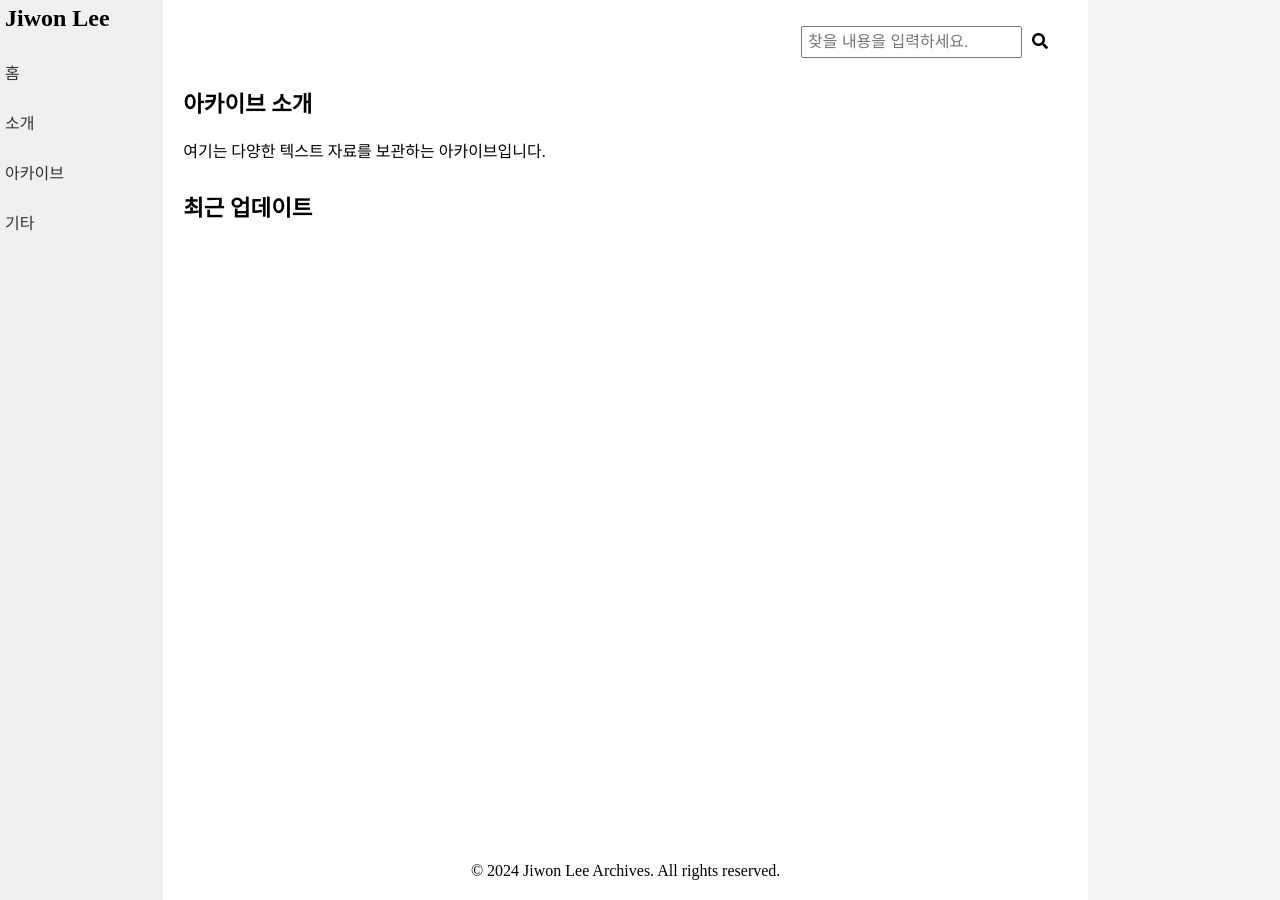
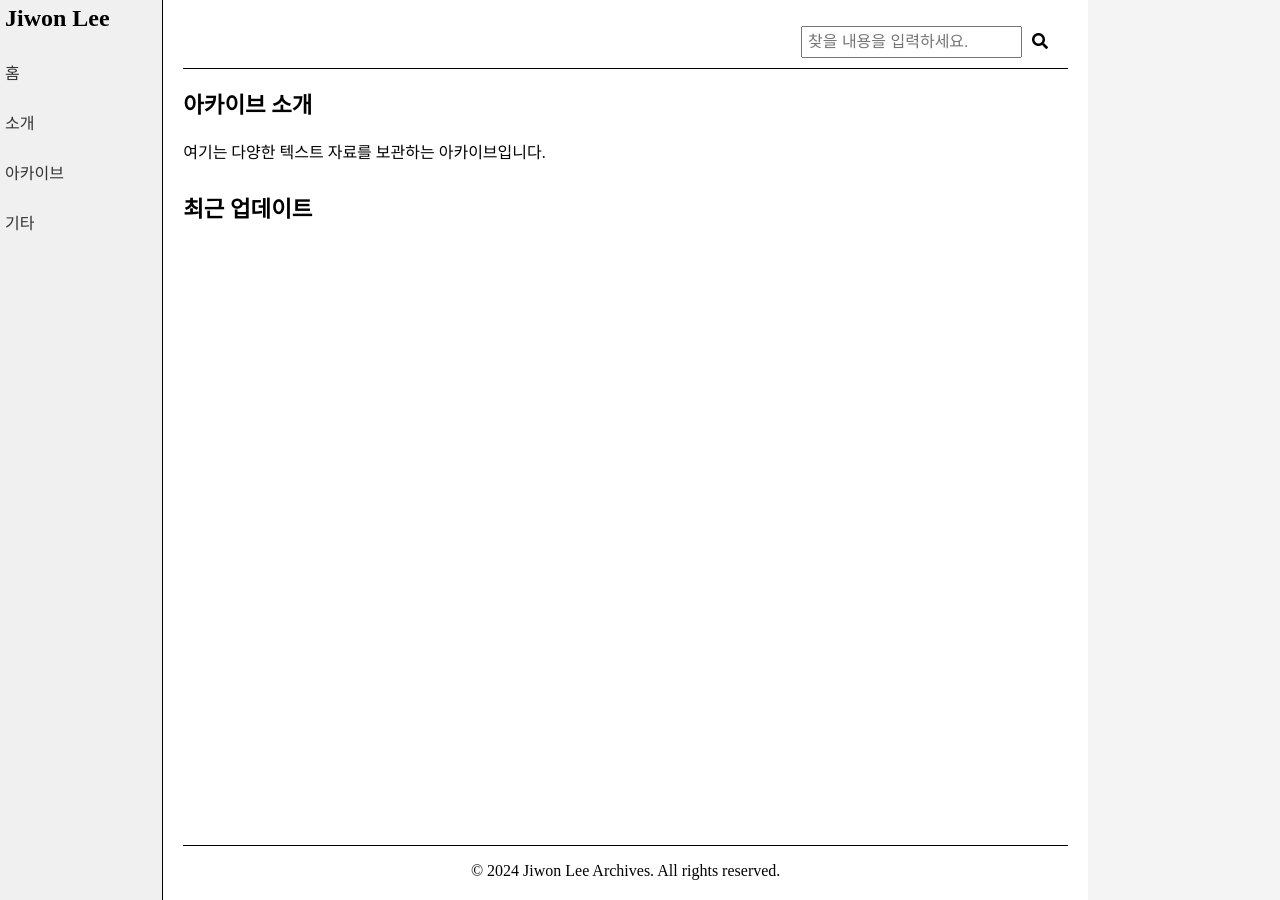
Before and after one commit to LfayeJ/archives, a Jekyll site: the page built from index.html, in a window 1280 px wide. Built offline with Jekyll 4.4.1, drawn with Linux system fonts in a browser that asks for light colours; some web fonts are replaced.

Commit message:
Update styles.css

```diff
--- a/assets/css/styles.css
+++ b/assets/css/styles.css
@@ -8,6 +8,7 @@
 
 :root {
   --container-width: 85%;
+  --border-color: black;
 }
 
 body, html {
```
